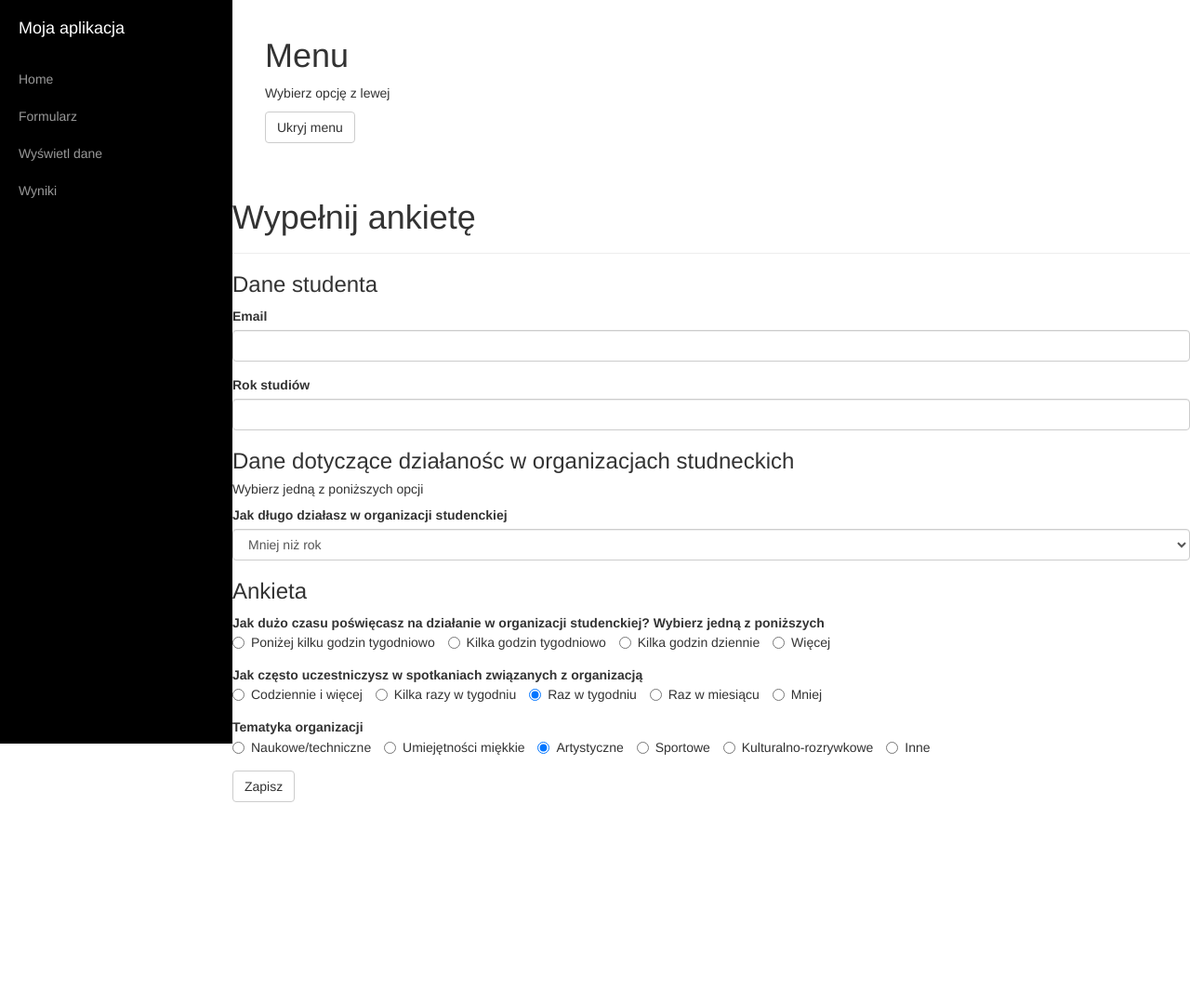
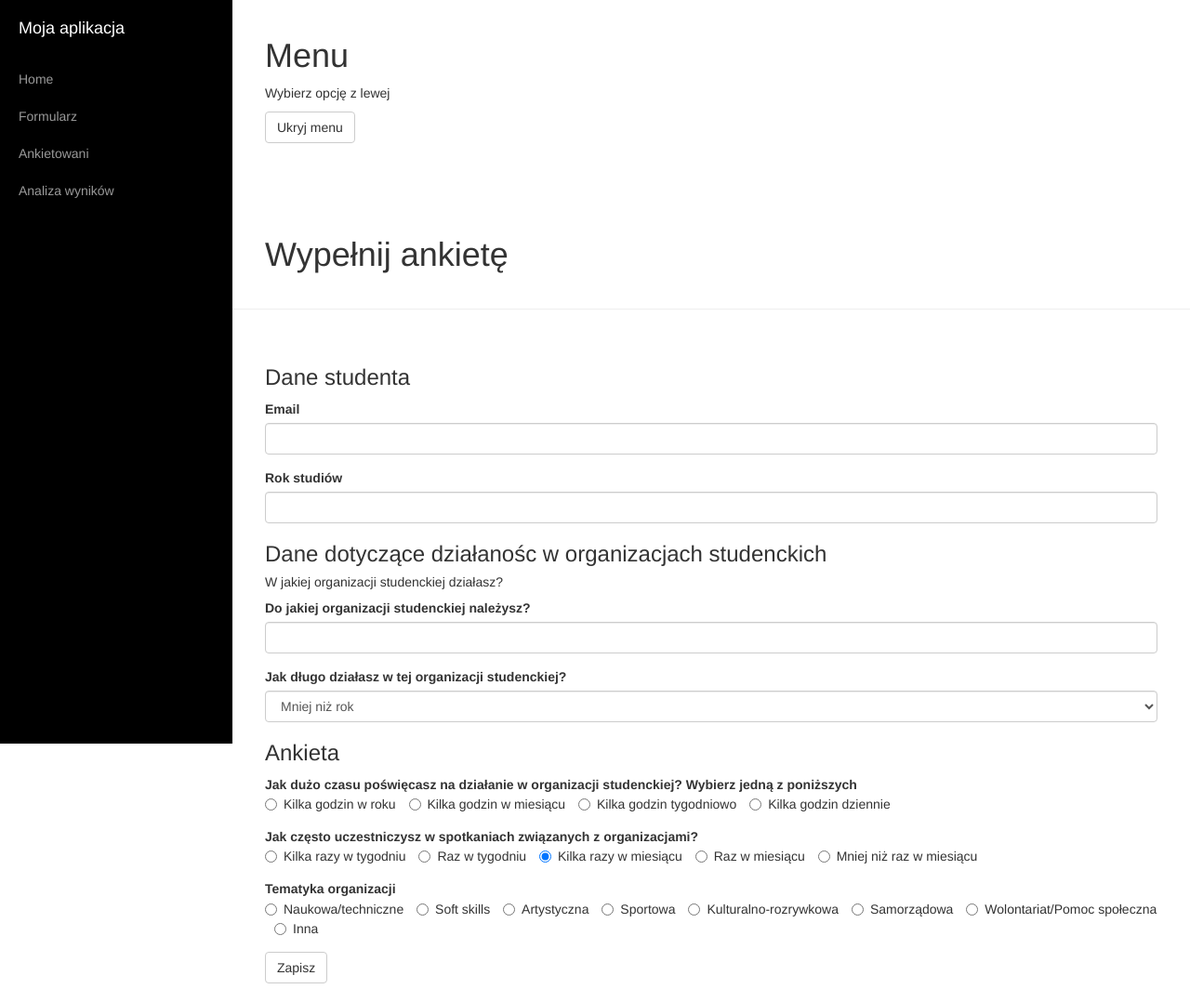
Before and after one commit to rozum93/appweb1, a Flask app: page /form in a window 1280 px wide. Shown: the whole page at 93% size. Before the commit the page ends 863 px from the top, so only its background shows below. Run offline with Flask 2, Linux system fonts and the light colour scheme; some libraries are stand-ins or nearby versions.

Commit message:
zrobione opracowanie wynikow, do opracowania zostal tylko wyglad

```diff
--- a/main.py
+++ b/main.py
@@ -16,14 +16,16 @@ class Dane(db.Model):
     email = db.Column(db.String, nullable=False)
     rok = db.Column(db.Integer)
     lata = db.Column(db.String)
+    organizacja = db.Column(db.String)
     czas = db.Column(db.Integer)
     spotkania = db.Column(db.Integer)
     tematyka = db.Column(db.Integer)
 
-    def __init__(self, email, rok, lata, czas, spotkania, tematyka):
+    def __init__(self, email, rok, lata, organizacja, czas, spotkania, tematyka):
         self.email = email
         self.rok = rok
         self.lata = lata
+        self.organizacja = organizacja
         self.czas = czas
         self.spotkania = spotkania
         self.tematyka = tematyka
@@ -49,34 +51,25 @@ def show_raw():
 def show_result():
     fd_list = db.session.query(Dane).all()
 
-    czas = []
-    spotkania = []
-    tematyka = []
+    czas = [0, 0, 0, 0]
+    spotkania = [0, 0, 0, 0, 0]
+    tematyka =  [0, 0, 0, 0, 0, 0, 0, 0]
 
     for el in fd_list:
-        czas.append(int(el.czas))
-        spotkania.append(int(el.spotkania))
-        tematyka.append(int(el.tematyka))
-
-    if len(czas) > 0:
-        mean_czas = statistics.mean(czas)
-    else:
-       mean_czas = 0
-
-    if len(spotkania) > 0:
-        mean_spotkania = statistics.mean(spotkania)
-    else:
-        mean_spotkania = 0
-
-    if len(tematyka) > 0:
-        mean_tematyka = statistics.mean(tematyka)
-    else:
-        mean_tematyka = 0
+        czas[el.czas-1] =+ 1
+        spotkania[el.spotkania-1] =+ 1
+        tematyka[el.tematyka-1] =+ 1
 
 
-    data = [['Czas', mean_czas], ['Ilosc spotkan', mean_spotkania], ['Tematyka', mean_tematyka]]
 
-    return render_template('wyniki.html', data=data)
+    print(spotkania)
+    timeData = [["Kilka godzin w roku", czas[0]], ["Kilka godzin w miesiacu", czas[1]], ["Kilka godzin w tygodniu", czas[2]], ["Kilka godzin dziennie", czas[3]]]
+    meetingsData = [["Kilka razy w tygodniu", spotkania[0]], ["Raz w tygodniu", spotkania[1]], ["Kilka razy w miesiacu", spotkania[2]], ["Raz w miesiacu", spotkania[3]], ["Mniej niz raz w miesiacu", spotkania[4]]]
+    topicData = [["Naukowo-techniczna", tematyka[0]], ["Soft-skills", tematyka[1]], ["Artystyczna", tematyka[2]], ["Sportowa", tematyka[3]], ["Kulturalno-rozrywkowa", tematyka[4]], ["Samorzadowa", tematyka[5]], ["Wolontariat/Pomoc spoleczna", tematyka[6]], ["Inna", tematyka[7]]]
+
+
+    print(timeData)
+    return render_template('wyniki.html', timeData=timeData, meetingsData=meetingsData, topicData=topicData)
 
 
 @app.route("/save", methods=['POST'])
@@ -85,13 +78,14 @@ def save():
     email = request.form['email']
     rok = request.form['rok']
     lata = request.form['lata']
+    organizacja = request.form['organizacja']
     czas = request.form['czas']
     spotkania = request.form['spotkania']
     tematyka = request.form['tematyka']
 
 
     # Save the data
-    fd = Dane(email, rok, lata, czas, spotkania, tematyka)
+    fd = Dane(email, rok, lata, organizacja, czas, spotkania, tematyka)
     db.session.add(fd)
     db.session.commit()
 
--- a/templates/form.html
+++ b/templates/form.html
@@ -4,8 +4,15 @@
 {% block content %}
 
 <div class="page-header">
-  <h1>Wypełnij ankietę</h1>
+    <div id="page-content-wrapper">
+        <div class="container-fluid">
+            <h1>Wypełnij ankietę</h1>
+        </div>
+    </div>
 </div>
+
+<div id="page-content-wrapper">
+<div class="container-fluid">
 
 <form role="form" action="/save" method="post">
     <h3>Dane studenta</h3>
@@ -17,10 +24,14 @@
         <label for="rok">Rok studiów</label>
         <input type="number" class="form-control" id="rok" name="rok" min="1" max="5" required>
     </div>
-    <h3>Dane dotyczące działanośc w organizacjach studneckich</h3>
-    <h5> Wybierz jedną z poniższych opcji</h5>
+    <h3>Dane dotyczące działanośc w organizacjach studenckich</h3>
+    <h5> W jakiej organizacji studenckiej działasz? </h5>
+        <div class="form-group">
+      <label for="lata">Do jakiej organizacji studenckiej należysz?</label>
+        <input type="text" class="form-control" id="organizacja" name="organizacja" required>
+    </div>
     <div class="form-group">
-      <label for="lata">Jak długo działasz w organizacji studenckiej</label>
+      <label for="lata">Jak długo działasz w tej organizacji studenckiej?</label>
       <select class="form-control" id="lata" name="lata">
         <option>Mniej niż rok</option>
         <option>1 rok</option>
@@ -28,65 +39,73 @@
         <option>Powyżej 3 lat</option>
       </select>
     </div>
+
     <h3>Ankieta</h3>
     <b>Jak dużo czasu poświęcasz na działanie w organizacji studenckiej?
 	<b>Wybierz jedną z poniższych</b>
     <div class="form-group">
         <label class="radio-inline">
-          <input type="radio" name="czas" value="1">Poniżej kilku godzin tygodniowo
+          <input type="radio" name="czas" value="1">Kilka godzin w roku
         </label>
         <label class="radio-inline">
-          <input type="radio" name="czas" value="2">Kilka godzin tygodniowo
+          <input type="radio" name="czas" value="2">Kilka godzin w miesiącu
         </label>
         <label class="radio-inline">
-          <input type="radio" name="czas" value="3">Kilka godzin dziennie
+          <input type="radio" name="czas" value="3">Kilka godzin tygodniowo
         </label>
         <label class="radio-inline">
-          <input type="radio" name="czas" value="4">Więcej
+          <input type="radio" name="czas" value="4">Kilka godzin dziennie
         </label>
     </div>
-    <b>Jak często uczestniczysz w spotkaniach związanych z organizacją</b>
+    <b>Jak często uczestniczysz w spotkaniach związanych z organizacjami?</b>
     <div class="form-group">
         <label class="radio-inline">
-          <input type="radio" name="spotkania" value="1">Codziennie i więcej
+          <input type="radio" name="spotkania" value="1">Kilka razy w tygodniu
         </label>
         <label class="radio-inline">
-          <input type="radio" name="spotkania" value="2">Kilka razy w tygodniu
+          <input type="radio" name="spotkania" value="2">Raz w tygodniu
         </label>
         <label class="radio-inline">
-          <input type="radio" name="spotkania" value="3" checked>Raz w tygodniu
+          <input type="radio" name="spotkania" value="3" checked>Kilka razy w miesiącu
         </label>
         <label class="radio-inline">
           <input type="radio" name="spotkania" value="4">Raz w miesiącu
         </label>
         <label class="radio-inline">
-          <input type="radio" name="spotkania" value="5">Mniej
+          <input type="radio" name="spotkania" value="5">Mniej niż raz w miesiącu
         </label>
     </div>
 <b>Tematyka organizacji </b>
     <div class="form-group">
         <label class="radio-inline">
-          <input type="radio" name="tematyka" value="1">Naukowe/techniczne
+          <input type="radio" name="tematyka" value="1">Naukowa/techniczne
         </label>
         <label class="radio-inline">
-          <input type="radio" name="tematyka" value="2">Umiejętności miękkie
+          <input type="radio" name="tematyka" value="2">Soft skills
         </label>
         <label class="radio-inline">
-          <input type="radio" name="tematyka" value="3" checked>Artystyczne
+          <input type="radio" name="tematyka" value="3">Artystyczna
         </label>
         <label class="radio-inline">
-          <input type="radio" name="tematyka" value="4">Sportowe
+          <input type="radio" name="tematyka" value="4">Sportowa
         </label>
         <label class="radio-inline">
-          <input type="radio" name="tematyka" value="5">Kulturalno-rozrywkowe
+          <input type="radio" name="tematyka" value="5">Kulturalno-rozrywkowa
         </label>
         <label class="radio-inline">
-          <input type="radio" name="tematyka" value="6">Inne
+          <input type="radio" name="tematyka" value="6">Samorządowa
         </label>
-
+        <label class="radio-inline">
+          <input type="radio" name="tematyka" value="7">Wolontariat/Pomoc społeczna
+        </label>
+        <label class="radio-inline">
+          <input type="radio" name="tematyka" value="8">Inna
+        </label>
     </div>
 
     <button type="submit" class="btn btn-default">Zapisz</button>
 </form>
 
+    </div> </div>
+
 {% endblock %}
--- a/templates/index.html
+++ b/templates/index.html
@@ -40,10 +40,10 @@
                     <a href="/form">Formularz</a>
                 </li>
                 <li>
-                    <a href="/raw">Wyświetl dane</a>
+                    <a href="/raw">Ankietowani</a>
                 </li>
                 <li>
-                    <a href="/wyniki">Wyniki</a>
+                    <a href="/wyniki">Analiza wyników</a>
                 </li>
 
             </ul>
@@ -57,7 +57,7 @@
                     <div class="col-lg-12">
                         <h1>Menu</h1>
                         <p>Wybierz opcję z lewej</p>
-                                               <a href="#menu-toggle" class="btn btn-default" id="menu-toggle">Ukryj menu</a>
+                            <a href="#menu-toggle" class="btn btn-default" id="menu-toggle">Ukryj menu</a>
                     </div>
                 </div>
             </div>
```
Also changed, not shown: templates/raw.html (+13 -4 lines), templates/witaj.html (+16 -8 lines), templates/wyniki.html (+41 -11 lines).
